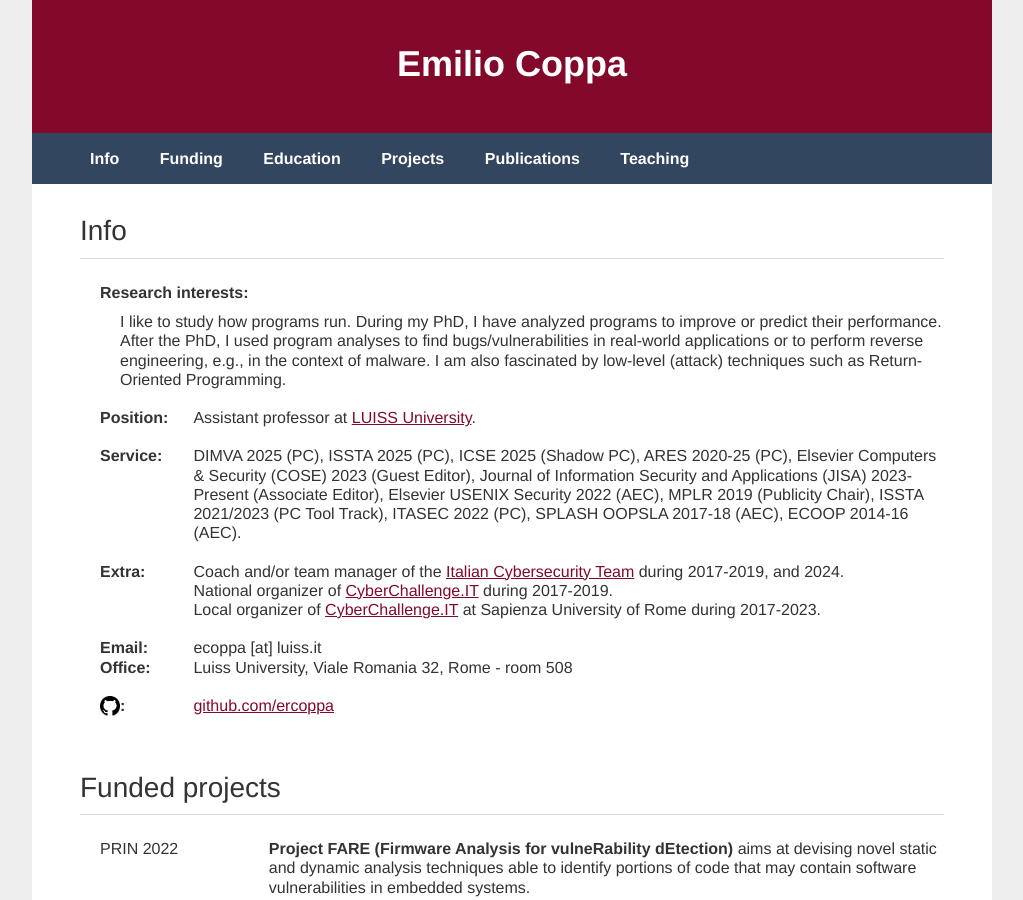
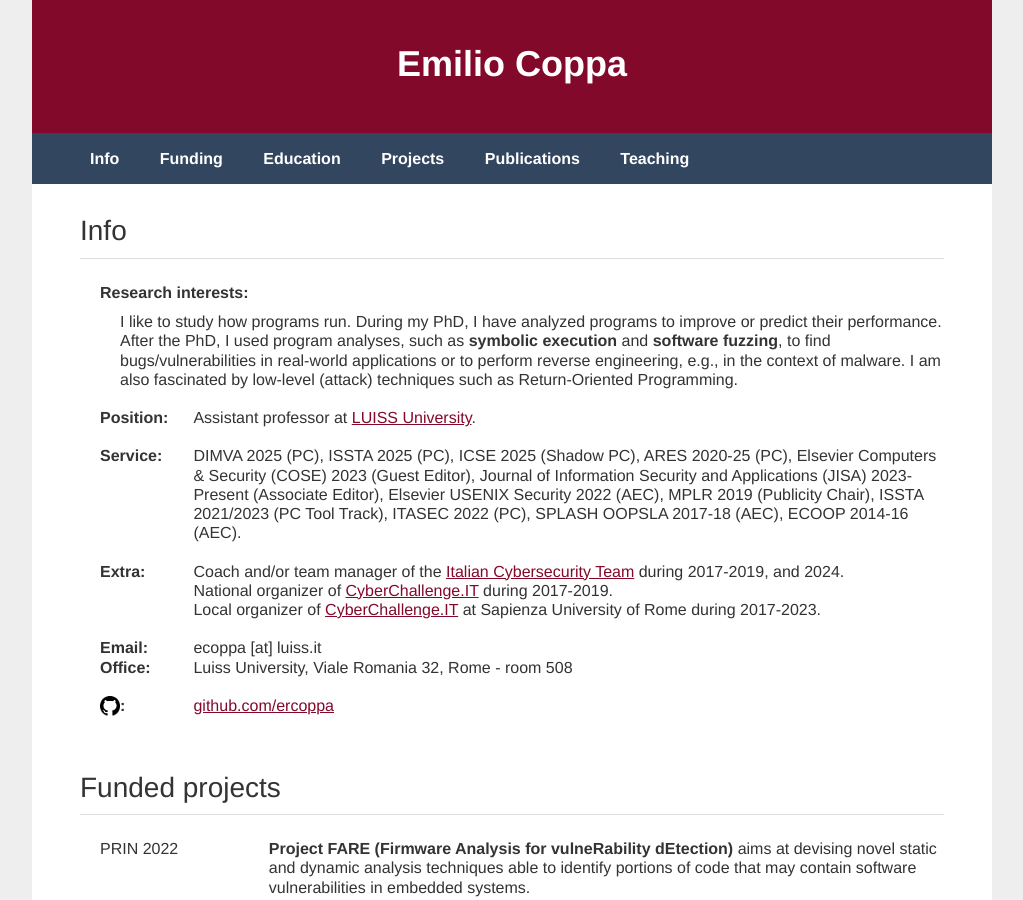
Before and after one commit to ecoppa/ecoppa.github.io, a Jekyll site: the page built from index.html, in a window 1280 px wide and 900 px high. Shown: the whole window, without its empty margins (128-1151 px from the left). Built offline with Jekyll 4.4.1, drawn with Linux system fonts in a browser that asks for light colours.

Commit message:
Update index.html

```diff
--- a/index.html
+++ b/index.html
@@ -10,7 +10,7 @@
 					<b>Research interests:</b>
 					<div style="padding-left: 20px; padding-top: 10px;">
 						I like to study how programs run. During my PhD, I have analyzed programs to improve or predict their performance.
-						After the PhD, I used program analyses to find bugs/vulnerabilities in real-world applications or to perform reverse engineering,
+						After the PhD, I used program analyses, such as <b>symbolic execution</b> and <b>software fuzzing</b>, to find bugs/vulnerabilities in real-world applications or to perform reverse engineering,
 						e.g., in the context of malware. I am also fascinated by low-level (attack) techniques such as Return-Oriented Programming.</div>
 					<br />
 
```
